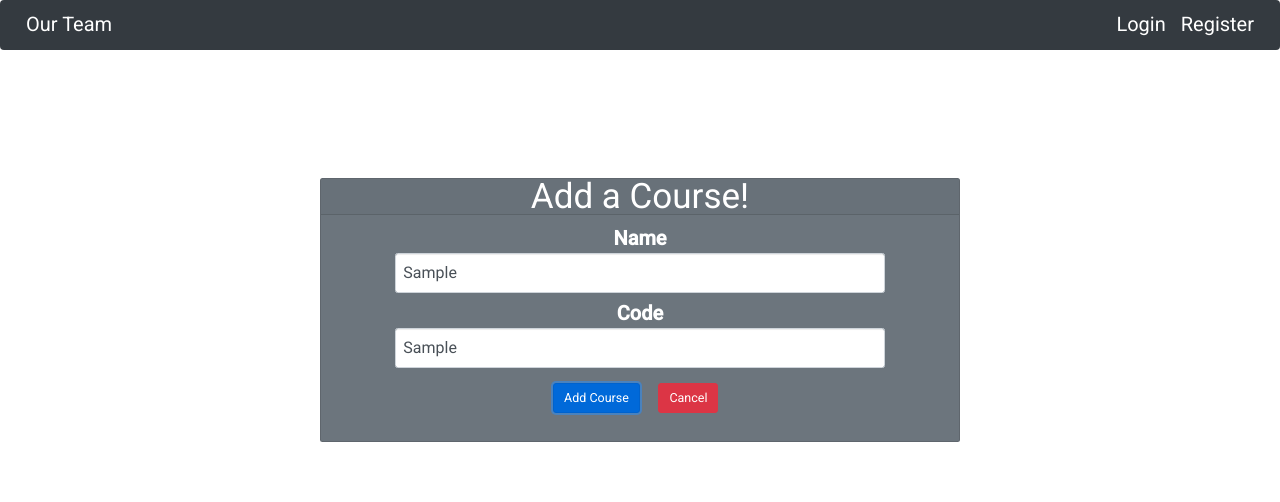
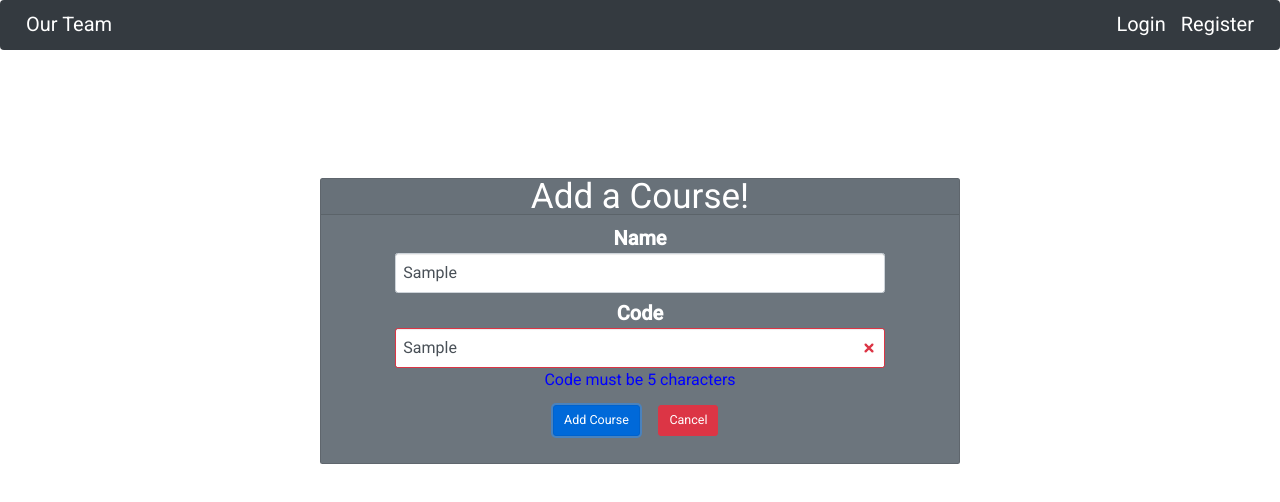
Before and after one commit to gaurav638012/angular, an Angular app: page /addcourse in a window 1280 px wide. Both pictures are taken after typing "Sample", "Sample" into the empty fields and a click on the button "Add Course". Shown: the top 502 px of the page. Built offline with nearby package versions, Linux system fonts and the light colour scheme.

Commit message:
some more changes

```diff
--- a/src/app/about/about.component.scss
+++ b/src/app/about/about.component.scss
@@ -70,7 +70,3 @@ $screen-xl-min: 1200px;
     margin-top: 3%;
     margin-bottom: 3%;
 }
-
-.card-text text-black-50{
-    font-size: medium;
-}
--- a/src/app/add-course/add-course.component.html
+++ b/src/app/add-course/add-course.component.html
@@ -3,26 +3,26 @@
 <div class="card bg-secondary text-white">
     <div class="card-header">Add a Course!</div>
     <div class="card-body">
-        <form [formGroup]="CourseForm" (ngSubmit)="onSubmit()">
+        <form [formGroup]="CourseForm">
 
             <div class="form-group">
                 <label for="name" style="font-size: 20px;">Name</label>
                 <input type="text" placeholder="course name" formControlName="name" class="form-control" [ngClass]="{ 'is-invalid': submitted && f.name.errors }" />
                 <div *ngIf="submitted && f.name.errors" class="invalid-feedback">
-                    <div *ngIf="f.name.errors.required">Name is required</div>
+                    <div class="required" *ngIf="f.name.errors.required">Name is required</div>
                 </div>
             </div>
             <div class="form-group">
                 <label for="code" style="font-size: 20px;">Code</label>
                 <input type="text" placeholder="course code" formControlName="code" class="form-control" [ngClass]="{ 'is-invalid': submitted && f.code.errors }" />
                 <div *ngIf="submitted && f.code.errors" class="invalid-feedback">
-                    <div *ngIf="f.code.errors.required">Code is required</div>
-                    <div *ngIf="f.code.errors.maxlength">Code must be 5 characters</div>
+                    <div class="required" *ngIf="f.code.errors.required">Code is required</div>
+                    <div class="required" *ngIf="f.code.errors.maxlength">Code must be 5 characters</div>
                 </div>
             </div>
             <div class="form-group">
                 <span class="add">
-                    <button type="button" [disabled]="loading" class="btn btn-primary btn-lg">
+                    <button type="button" [disabled]="loading" class="btn btn-primary btn-lg" (click)="onSubmit()" >
                         <span *ngIf="loading" class="spinner-border spinner-border-sm mr-1"></span> Add Course
                 </button>
                 </span>
--- a/src/app/add-course/add-course.component.scss
+++ b/src/app/add-course/add-course.component.scss
@@ -42,3 +42,8 @@ input[type="radio"] {
 .cancel:hover {
     color: blue;
 }
+
+.required{
+    font-size: medium;
+    color:blue;
+}
--- a/src/app/add-course/add-course.component.ts
+++ b/src/app/add-course/add-course.component.ts
@@ -26,6 +26,7 @@ export class AddCourseComponent implements OnInit {
   }
   get f() { return this.CourseForm.controls; }
   onSubmit(){
+
     this.submitted = true;
     if (this.CourseForm.invalid) {
       return;
--- a/src/app/course-home/course-home.component.ts
+++ b/src/app/course-home/course-home.component.ts
@@ -99,7 +99,7 @@ export class CourseHomeComponent implements OnInit {
     this.messageService.SEND_MESSAGE(this.course_id,this.message.value,'student').pipe(first())
     .subscribe(
       data=>{console.log(data);
-        this.router.navigate(['course',this.course_id]);
+        location.reload();
       }
     )
     this.m_s_l=false;
```
